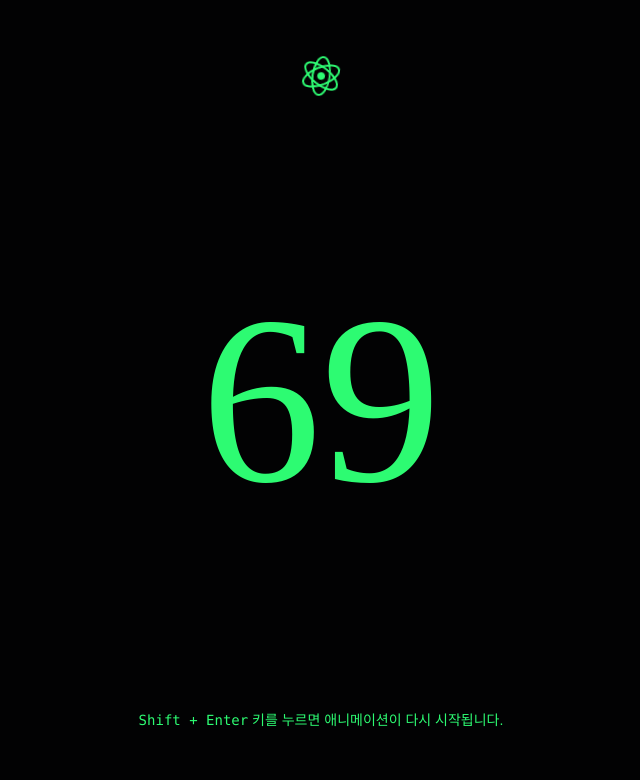
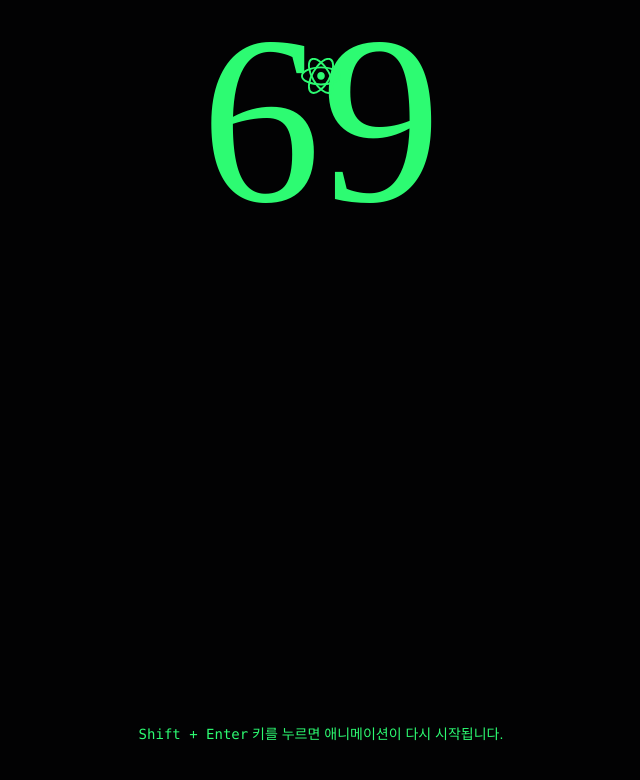
Before and after one commit to namil66/react-js-vite, a React (Vite) app: page / in a window 1280 px wide. Shown: the top 780 px of the page, without its empty margins (319-959 px from the left). Built offline with nearby package versions, Linux system fonts and the light colour scheme; a web font is replaced by a local one.

Commit message:
add. Tailwind CSS 프레임워크

```diff
--- a/eslint.config.js
+++ b/eslint.config.js
@@ -5,12 +5,6 @@ import pluginReact from 'eslint-plugin-react'
 import pluginReactHooks from 'eslint-plugin-react-hooks'
 import { defineConfig, globalIgnores } from 'eslint/config'
 import globals from 'globals'
-import fs from 'node:fs'
-import path from 'node:path'
-
-const prettierConfigPath = path.resolve('.prettierrc')
-const prettierConfig = JSON.parse(fs.readFileSync(prettierConfigPath, 'utf8'))
-const { importOrder } = prettierConfig
 
 export default defineConfig([
   // 'dist' 폴더 전체를 ESLint 검사에서 제외 (빌드된 결과물 무시)
@@ -103,7 +97,6 @@ export default defineConfig([
         'error',
         {
           trailingComma: 'es5',
-          importOrder,
 
           // JSX 요소인 경우, 규칙 덮어쓰기
           overrides: [
--- a/package.json
+++ b/package.json
@@ -25,6 +25,7 @@
   },
   "devDependencies": {
     "@eslint/js": "^9.33.0",
+    "@tailwindcss/vite": "^4.1.12",
     "@trivago/prettier-plugin-sort-imports": "^5.2.2",
     "@types/node": "^24.3.0",
     "@types/react": "^19.1.10",
@@ -40,6 +41,7 @@
     "npm-run-all": "^4.1.5",
     "prettier": "^3.6.2",
     "rimraf": "^6.0.1",
+    "tailwindcss": "^4.1.12",
     "terser": "^5.43.1",
     "vite": "^7.1.2",
     "vite-plugin-compression": "^0.5.1"
--- a/src/components/learn-section/index.jsx
+++ b/src/components/learn-section/index.jsx
@@ -5,9 +5,14 @@
  * @param {boolean} props.showTitle - 섹션 제목 표시
  * @param {React.ReactNode} props.children - 섹션 내부에서 렌더링 할 자식 요소
  */
-export default function LearnSection({ title, showTitle = false, children }) {
+export default function LearnSection({
+  title,
+  showTitle = false,
+  children,
+  ...restProps
+}) {
   return (
-    <section>
+    <section {...restProps}>
       <h1 className={showTitle ? null : 'sr-only'}>{title}</h1>
       {children}
     </section>
--- a/src/demo/utils.js
+++ b/src/demo/utils.js
@@ -13,5 +13,5 @@ export function setAppColor() {
 const ORIGIN_TITLE = document.title
 
 export function setDocumentTitle(targetCount) {
-  document.title = `${ORIGIN_TITLE} (${targetCount})`
+  document.title = `(${targetCount}) ${ORIGIN_TITLE}`
 }
--- a/src/styles/common/_animation.css
+++ b/src/styles/common/_animation.css
@@ -1,13 +1,58 @@
+:root {
+  --ease-in-sine: cubic-bezier(0.47, 0, 0.75, 0.72);
+  --ease-in-quad: cubic-bezier(0.55, 0.08, 0.68, 0.53);
+  --ease-in-cubic: cubic-bezier(0.55, 0.06, 0.68, 0.19);
+  --ease-in-quart: cubic-bezier(0.9, 0.03, 0.69, 0.22);
+  --ease-in-quint: cubic-bezier(0.76, 0.05, 0.86, 0.06);
+  --ease-in-expo: cubic-bezier(0.95, 0.05, 0.8, 0.04);
+  --ease-in-circ: cubic-bezier(0.6, 0.04, 0.98, 0.34);
+  --ease-in-back: cubic-bezier(0.6, -0.28, 0.74, 0.05);
+
+  --ease-out-sine: cubic-bezier(0.39, 0.57, 0.56, 1);
+  --ease-out-quad: cubic-bezier(0.25, 0.46, 0.45, 0.94);
+  --ease-out-cubic: cubic-bezier(0.22, 0.61, 0.36, 1);
+  --ease-out-quart: cubic-bezier(0.17, 0.84, 0.44, 1);
+  --ease-out-quint: cubic-bezier(0.23, 1, 0.32, 1);
+  --ease-out-expo: cubic-bezier(0.19, 1, 0.22, 1);
+  --ease-out-circ: cubic-bezier(0.08, 0.82, 0.17, 1);
+  --ease-out-back: cubic-bezier(0.18, 0.89, 0.32, 1.27);
+
+  --ease-in-out-sine: cubic-bezier(0.45, 0.05, 0.55, 0.95);
+  --ease-in-out-quad: cubic-bezier(0.46, 0.03, 0.52, 0.96);
+  --ease-in-out-cubic: cubic-bezier(0.65, 0.05, 0.36, 1);
+  --ease-in-out-quart: cubic-bezier(0.77, 0, 0.18, 1);
+  --ease-in-out-circ: cubic-bezier(0.79, 0.14, 0.15, 0.86);
+  --ease-in-out-quint: cubic-bezier(0.86, 0, 0.07, 1);
+  --ease-in-out-expo: cubic-bezier(1, 0, 0, 1);
+  --ease-in-out-back: cubic-bezier(0.68, -0.55, 0.27, 1.55);
+}
+
 @keyframes wiggle {
-  0% { opacity: 1; }
-  20% { opacity: 0.6; }
-  40% { opacity: 1; }
-  60% { opacity: 0.2; }
-  80% { opacity: 0.8; }
-  100% { opacity: 0; }
+  0% {
+    opacity: 1;
+  }
+  20% {
+    opacity: 0.6;
+  }
+  40% {
+    opacity: 1;
+  }
+  60% {
+    opacity: 0.2;
+  }
+  80% {
+    opacity: 0.8;
+  }
+  100% {
+    opacity: 0;
+  }
 }
 
 @keyframes rotate {
-  from { rotate: 0deg; }
-  to { rotate: 360deg; }
+  from {
+    rotate: 0deg;
+  }
+  to {
+    rotate: 360deg;
+  }
 }
--- a/src/styles/main.css
+++ b/src/styles/main.css
@@ -1,6 +1,9 @@
-@layer base, components, utilities;
+@layer theme, base, components, utilities;
 
-@import './common/_normalize.css' layer(base);
+@import 'tailwindcss/theme.css' layer(theme);
+@import 'tailwindcss/preflight.css' layer(base);
+@import 'tailwindcss/utilities.css' layer(utilities);
+
 @import './common/_base.css' layer(base);
 @import './common/_a11y.css' layer(utilities);
 @import './common/_animation.css' layer(utilities);
--- a/vite.config.js
+++ b/vite.config.js
@@ -1,5 +1,5 @@
+import tailwindcss from '@tailwindcss/vite'
 import react from '@vitejs/plugin-react'
-
 import path from 'node:path'
 import process from 'node:process'
 import { fileURLToPath } from 'node:url'
@@ -13,7 +13,7 @@ export default defineConfig(({ mode }) => {
   const isProduction = mode === 'production'
 
   return {
-    plugins: [react(), viteCompression()],
+    plugins: [react(), tailwindcss(), viteCompression()],
     server: {
       port: 3000,
       hmr: !isProduction,
```
Also changed, not shown: 2 other files (tests, documents, lock files or other folders).
